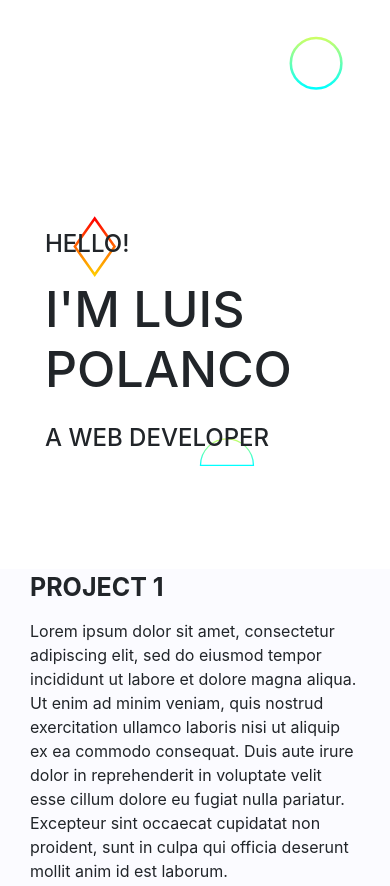
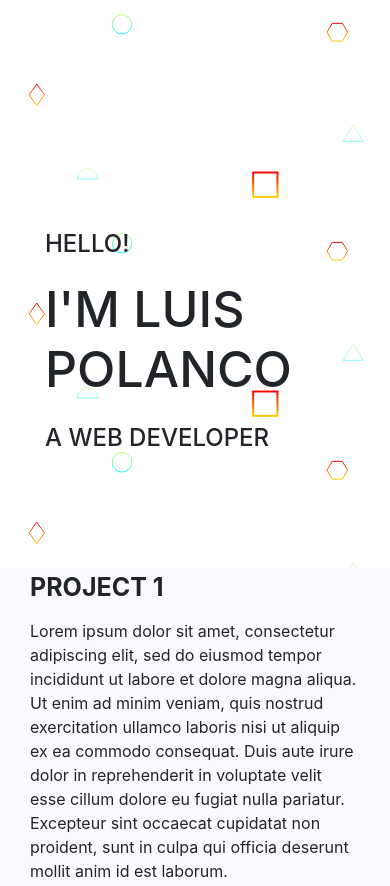
Before and after one commit to luisPolanco25/luis-polanco-portfolio, a plain HTML site: page index.html in a window 390 px wide. Shown: the top 886 px of the page. Drawn offline with Linux system fonts and the light colour scheme.

Commit message:
Background size changed from cover to contain at Home banner image

```diff
--- a/styles/styles.css
+++ b/styles/styles.css
@@ -349,8 +349,7 @@ button:focus {
 .home_banner_area {
   z-index: 1;
   background: url(../img/banner/home-banner.svg);
-  background-position: center;
-  background-size: cover; }
+  background-size: contain; }
   .home_banner_area .banner_inner {
     width: 100%; }
     .home_banner_area .banner_inner .home_right_img {
@@ -361,9 +360,6 @@ button:focus {
           height: auto; }
         #home-right {
           margin-bottom: 164px; } }
-      @media (max-width: 1200px) {
-        .home_banner_area {
-          background-position: unset; }}
       @media (max-width: 991px) {
         .home_banner_area .banner_inner .home_right_img {
           display: none; } }
```
